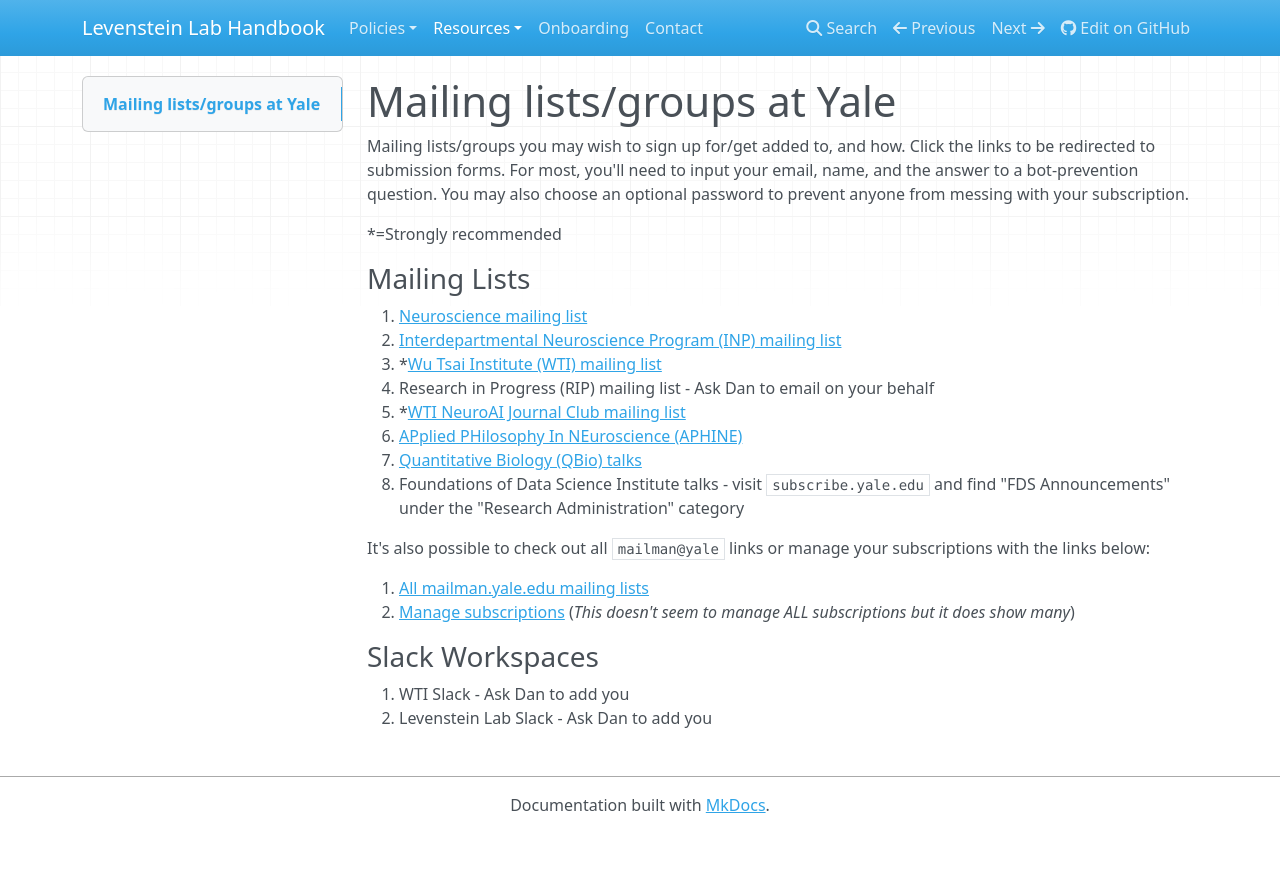
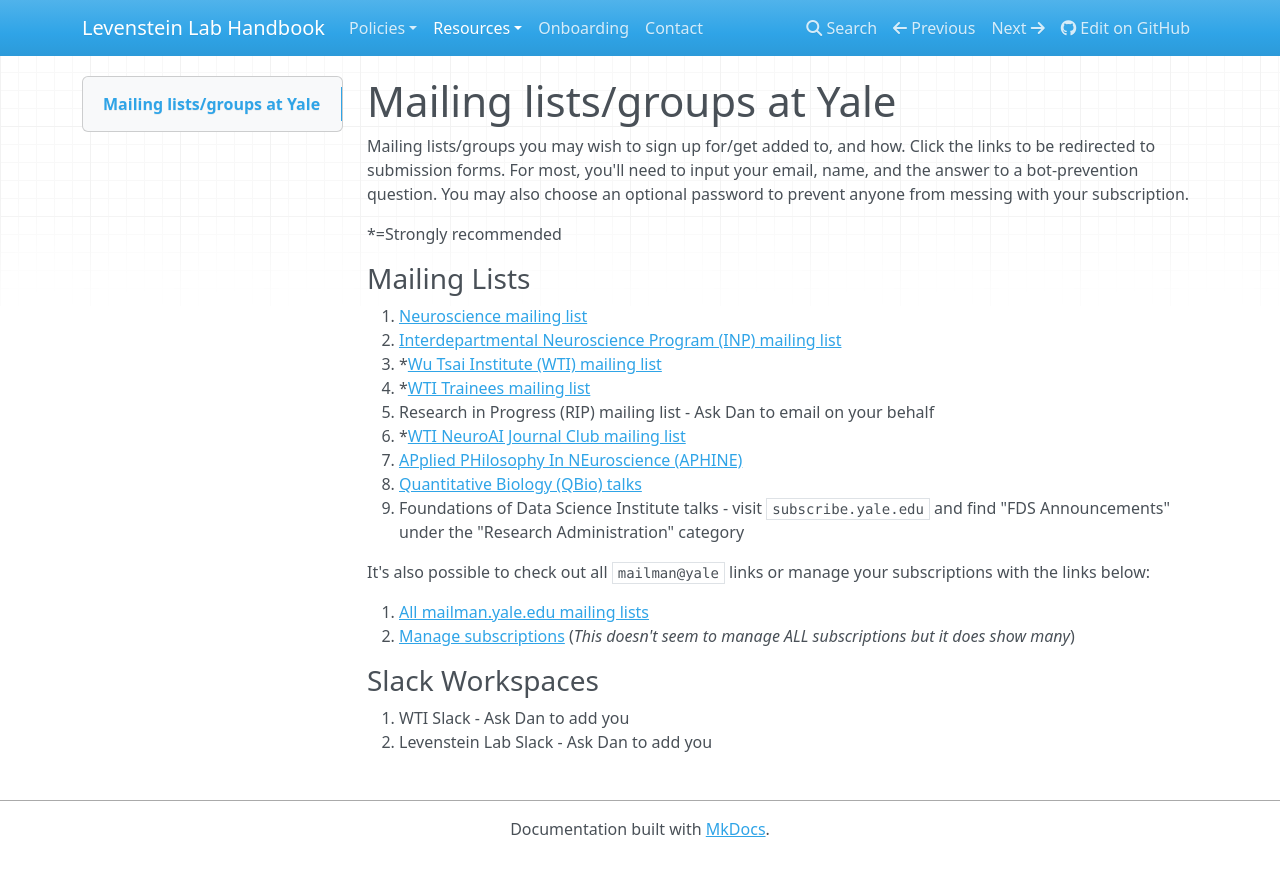
Before and after one commit to LevensteinLab/Lab-Handbook, an MkDocs documentation site: the page built from docs/Resources/mailing_lists.md, in a window 1280 px wide. Shown: the top 876 px of the page. Built offline with MkDocs 1.6.1, drawn with Linux system fonts in a browser that asks for light colours; nearby versions of some CDN libraries.

Commit message:
Reorder mailing lists in documentation

```diff
--- a/docs/Resources/mailing_lists.md
+++ b/docs/Resources/mailing_lists.md
@@ -9,11 +9,12 @@
 1. [Neuroscience mailing list](https://mailman.yale.edu/mailman/listinfo/neuroscience)
 2. [Interdepartmental Neuroscience Program (INP) mailing list](https://mailman.yale.edu/mailman/listinfo/inp_general)
 3. *[Wu Tsai Institute (WTI) mailing list](https://mailman.yale.edu/mailman/listinfo/wti-members)
-4. Research in Progress (RIP) mailing list - Ask Dan to email on your behalf
-5. *[WTI NeuroAI Journal Club mailing list](https://mailman.yale.edu/mailman/listinfo/wti-neuro-ai-jc)
-6. [APplied PHilosophy In NEuroscience (APHINE)](https://yaleconnect.yale.edu/aphine/home/)
-7. [Quantitative Biology (QBio) talks](https://mailman.yale.edu/mailman/listinfo/qbio)
-8. Foundations of Data Science Institute talks - visit `subscribe.yale.edu` and find "FDS Announcements" under the "Research Administration" category
+4. *[WTI Trainees mailing list](https://mailman.yale.edu/mailman/listinfo/wti-trainee)
+5. Research in Progress (RIP) mailing list - Ask Dan to email on your behalf
+6. *[WTI NeuroAI Journal Club mailing list](https://mailman.yale.edu/mailman/listinfo/wti-neuro-ai-jc)
+7. [APplied PHilosophy In NEuroscience (APHINE)](https://yaleconnect.yale.edu/aphine/home/)
+8. [Quantitative Biology (QBio) talks](https://mailman.yale.edu/mailman/listinfo/qbio)
+9. Foundations of Data Science Institute talks - visit `subscribe.yale.edu` and find "FDS Announcements" under the "Research Administration" category
 
 
 It's also possible to check out all `mailman@yale` links or manage your subscriptions with the links below:
```
